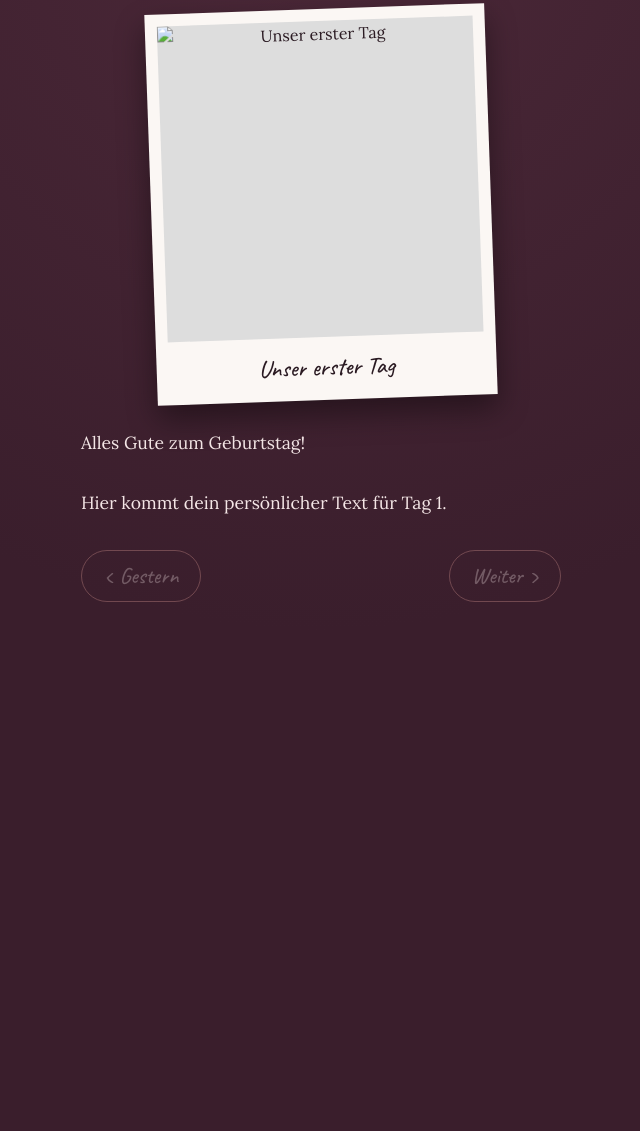
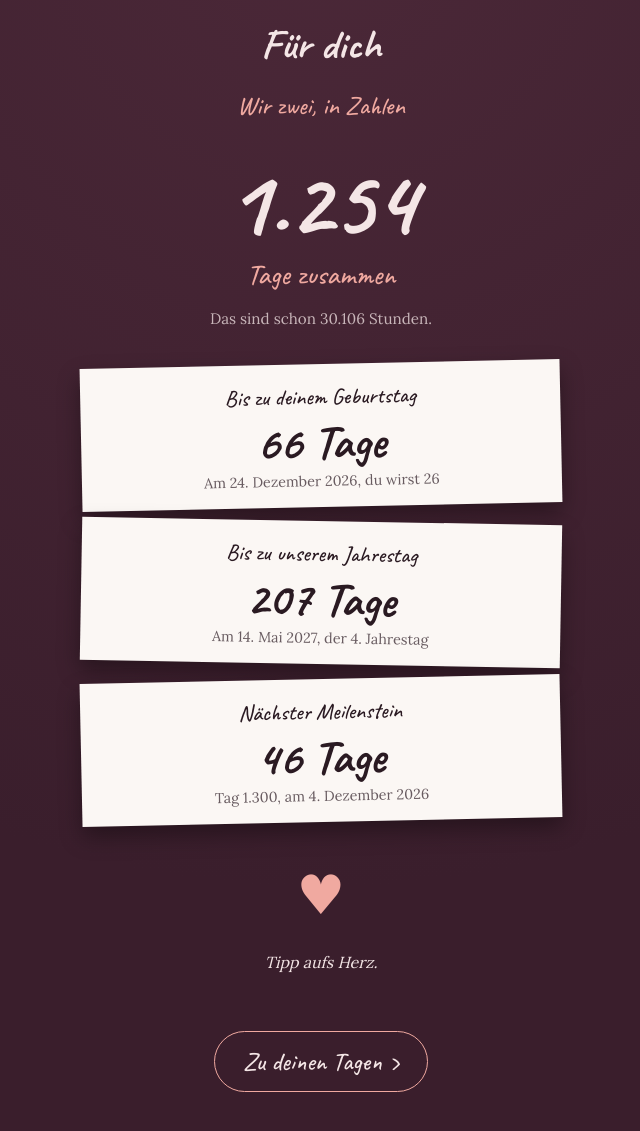
Before and after one commit to Jonas-sz/Test, a plain HTML site: page index.html in a window 1280 px wide. Shown: the part 87-1218 px from the top of the page, without its empty margins (319-959 px from the left). Before the commit the page ends 800 px from the top, so only its background shows below. Drawn offline with Linux system fonts and the light colour scheme.

Commit message:
Add files via upload

```diff
--- /dev/null
+++ b/config.js
@@ -0,0 +1,19 @@
+// ===== EINSTELLUNGEN STARTSEITE (Format: JJJJ-MM-TT) =====
+
+// Seit wann seid ihr zusammen? (= Jahrestag)
+const ZUSAMMEN_SEIT = "2023-05-14";
+
+// Ihr Geburtstag (Geburtsjahr egal, nur Monat und Tag zählen)
+const GEBURTSTAG = "2000-12-24";
+
+// Name auf der Startseite
+const NAME = "dich";
+
+// Sprüche, die beim Klick auf das Herz erscheinen (beliebig erweitern)
+const HERZ_SPRUECHE = [
+  "Du machst jeden Tag besser.",
+  "Mit dir wird sogar Warten schön.",
+  "Platzhalter: hier kommt ein Insider von euch.",
+  "Platzhalter: noch ein persönlicher Satz.",
+  "Ich freu mich auf alles, was noch kommt."
+];
--- a/eintraege.js
+++ b/eintraege.js
@@ -1,6 +1,6 @@
 // ===== EINSTELLUNGEN =====
 // Ihr Geburtstag = Tag 1 (Format: JJJJ-MM-TT)
-const START_DATUM = "2026-10-19";
+const START_DATUM = "2026-12-24";
 
 // ===== EINTRÄGE =====
 // Einer pro Tag, in der Reihenfolge. Bilder in den Ordner "bilder/" legen.
--- a/index.html
+++ b/index.html
@@ -10,28 +10,43 @@
   <link rel="stylesheet" href="style.css">
 </head>
 <body>
-  <main id="app">
-    <!-- Wird von script.js befüllt -->
-    <section id="countdown" hidden>
-      <h1>Noch nicht ganz …</h1>
-      <p id="countdown-text"></p>
+  <main>
+    <header class="hero">
+      <h1>Für <span id="name"></span></h1>
+      <p>Wir zwei, in Zahlen</p>
+    </header>
+
+    <section aria-live="polite">
+      <p class="big-number" id="tage-zusammen">0</p>
+      <p class="big-label" id="tage-label">Tage zusammen</p>
+      <p class="small-line" id="stunden-zusammen"></p>
     </section>
 
-    <section id="day" hidden>
-      <p id="day-label"></p>
-      <figure class="polaroid">
-        <img id="day-image" alt="">
-        <figcaption id="day-caption"></figcaption>
-      </figure>
-      <p id="day-text"></p>
-      <nav>
-        <button id="prev" aria-label="Voriger Tag">‹ Gestern</button>
-        <button id="next" aria-label="Nächster Tag">Weiter ›</button>
-      </nav>
+    <section class="cards">
+      <div class="card">
+        <p class="kicker">Bis zu deinem Geburtstag</p>
+        <p class="num" id="bis-geburtstag">–</p>
+        <p class="sub" id="geburtstag-sub"></p>
+      </div>
+      <div class="card">
+        <p class="kicker">Bis zu unserem Jahrestag</p>
+        <p class="num" id="bis-jahrestag">–</p>
+        <p class="sub" id="jahrestag-sub"></p>
+      </div>
+      <div class="card">
+        <p class="kicker">Nächster Meilenstein</p>
+        <p class="num" id="bis-meilenstein">–</p>
+        <p class="sub" id="meilenstein-sub"></p>
+      </div>
     </section>
+
+    <button id="herz" aria-label="Überraschungs-Satz anzeigen">♥</button>
+    <p id="herz-text">Tipp aufs Herz.</p>
+
+    <a class="cta" href="tage.html">Zu deinen Tagen ›</a>
   </main>
 
-  <script src="eintraege.js"></script>
-  <script src="script.js"></script>
+  <script src="config.js"></script>
+  <script src="start.js"></script>
 </body>
 </html>
--- /dev/null
+++ b/start.js
@@ -0,0 +1,88 @@
+(function () {
+  const TAG_MS = 24 * 60 * 60 * 1000;
+  const $ = (id) => document.getElementById(id);
+
+  function parse(str) {
+    const [j, m, t] = str.split("-").map(Number);
+    return new Date(j, m - 1, t);
+  }
+  function nurDatum(d) {
+    return new Date(d.getFullYear(), d.getMonth(), d.getDate());
+  }
+  function tageText(n) {
+    if (n === 0) return "Heute!";
+    if (n === 1) return "Morgen";
+    return n + " Tage";
+  }
+  function formatDatum(d) {
+    return d.toLocaleDateString("de-DE", { day: "numeric", month: "long", year: "numeric" });
+  }
+  // Nächstes Vorkommen von Monat/Tag (heute zählt mit)
+  function naechster(monat, tag, heute) {
+    let d = new Date(heute.getFullYear(), monat, tag);
+    if (d < heute) d = new Date(heute.getFullYear() + 1, monat, tag);
+    return d;
+  }
+
+  const seit = parse(ZUSAMMEN_SEIT);
+  const geb = parse(GEBURTSTAG);
+  const heute = nurDatum(new Date());
+
+  $("name").textContent = NAME;
+
+  // Tage zusammen
+  const tage = Math.max(0, Math.round((heute - seit) / TAG_MS));
+  $("tage-zusammen").textContent = tage.toLocaleString("de-DE");
+  $("tage-label").textContent = tage === 1 ? "Tag zusammen" : "Tage zusammen";
+
+  function stundenAktualisieren() {
+    const h = Math.max(0, Math.floor((Date.now() - seit.getTime()) / 3600000));
+    $("stunden-zusammen").textContent = "Das sind schon " + h.toLocaleString("de-DE") + " Stunden.";
+  }
+  stundenAktualisieren();
+  setInterval(stundenAktualisieren, 60000);
+
+  // Nächster Geburtstag
+  const nextGeb = naechster(geb.getMonth(), geb.getDate(), heute);
+  const bisGeb = Math.round((nextGeb - heute) / TAG_MS);
+  $("bis-geburtstag").textContent = tageText(bisGeb);
+  const alter = nextGeb.getFullYear() - geb.getFullYear();
+  $("geburtstag-sub").textContent = "Am " + formatDatum(nextGeb) + (alter > 0 ? ", du wirst " + alter : "");
+
+  // Nächster Jahrestag
+  const nextJahr = naechster(seit.getMonth(), seit.getDate(), heute);
+  const bisJahr = Math.round((nextJahr - heute) / TAG_MS);
+  $("bis-jahrestag").textContent = tageText(bisJahr);
+  const jahre = nextJahr.getFullYear() - seit.getFullYear();
+  $("jahrestag-sub").textContent = "Am " + formatDatum(nextJahr) + (jahre > 0 ? ", der " + jahre + ". Jahrestag" : "");
+
+  // Nächster Meilenstein (alle 100 Tage)
+  const meilenstein = Math.max(100, Math.ceil(tage / 100) * 100);
+  const rest = meilenstein - tage;
+  $("bis-meilenstein").textContent = tageText(rest);
+  const meilensteinDatum = new Date(seit.getFullYear(), seit.getMonth(), seit.getDate() + meilenstein);
+  $("meilenstein-sub").textContent = "Tag " + meilenstein.toLocaleString("de-DE") + ", am " + formatDatum(meilensteinDatum);
+
+  // Herz mit Sprüchen
+  let letzter = -1;
+  $("herz").addEventListener("click", function (e) {
+    if (HERZ_SPRUECHE.length) {
+      let i;
+      do { i = Math.floor(Math.random() * HERZ_SPRUECHE.length); }
+      while (HERZ_SPRUECHE.length > 1 && i === letzter);
+      letzter = i;
+      $("herz-text").textContent = HERZ_SPRUECHE[i];
+    }
+    const r = e.currentTarget.getBoundingClientRect();
+    for (let k = 0; k < 4; k++) {
+      const h = document.createElement("span");
+      h.className = "floating-heart";
+      h.textContent = "♥";
+      h.style.left = r.left + r.width / 2 + (Math.random() * 60 - 30) + "px";
+      h.style.top = r.top + "px";
+      h.style.color = "var(--accent)";
+      document.body.appendChild(h);
+      setTimeout(() => h.remove(), 1700);
+    }
+  });
+})();
--- a/style.css
+++ b/style.css
@@ -96,3 +96,80 @@ button:focus-visible { outline: 3px solid var(--text); outline-offset: 3px; }
 button:disabled { opacity: 0.3; cursor: default; }
 
 [hidden] { display: none !important; }
+
+/* ===== Startseite ===== */
+.back {
+  display: inline-block;
+  font-family: "Caveat", cursive;
+  font-size: 1.4rem;
+  color: var(--accent);
+  text-decoration: none;
+  margin-bottom: 8px;
+}
+
+.hero { margin: 8vh 0 28px; }
+.hero h1 { margin: 0 0 4px; }
+.hero p { margin: 0; color: var(--accent); font-family: "Caveat", cursive; font-size: 1.6rem; }
+
+.big-number {
+  font-family: "Caveat", cursive;
+  font-weight: 700;
+  font-size: 6rem;
+  line-height: 1;
+  margin: 18px 0 0;
+}
+.big-label { font-family: "Caveat", cursive; font-size: 1.8rem; color: var(--accent); margin: 0 0 6px; }
+.small-line { opacity: 0.75; font-size: 0.95rem; margin: 0 0 32px; }
+
+.cards { display: grid; gap: 14px; margin-bottom: 28px; }
+.card {
+  background: var(--paper);
+  color: var(--ink);
+  padding: 14px 18px;
+  box-shadow: 0 10px 22px rgba(0, 0, 0, 0.35);
+}
+.card:nth-child(odd) { transform: rotate(-1.2deg); }
+.card:nth-child(even) { transform: rotate(1deg); }
+.card .kicker { font-family: "Caveat", cursive; font-size: 1.4rem; margin: 0; }
+.card .num { font-family: "Caveat", cursive; font-weight: 700; font-size: 3rem; line-height: 1.1; margin: 0; }
+.card .sub { margin: 0; font-size: 0.9rem; opacity: 0.7; }
+
+#herz {
+  font-size: 3.4rem;
+  background: none;
+  border: none;
+  padding: 0;
+  cursor: pointer;
+  color: var(--accent);
+  transition: transform 0.15s;
+}
+#herz:hover { background: none; }
+#herz:active { transform: scale(1.25); }
+#herz-text { min-height: 3.4em; font-style: italic; margin: 6px auto 28px; max-width: 34ch; }
+
+.cta {
+  display: inline-block;
+  font-family: "Caveat", cursive;
+  font-size: 1.6rem;
+  color: var(--text);
+  text-decoration: none;
+  border: 1.5px solid var(--accent);
+  border-radius: 999px;
+  padding: 8px 28px;
+}
+.cta:hover { background: var(--accent); color: var(--ink); }
+
+.floating-heart {
+  position: fixed;
+  pointer-events: none;
+  font-size: 1.6rem;
+  animation: floatUp 1.6s ease-out forwards;
+  z-index: 10;
+}
+@keyframes floatUp {
+  from { opacity: 1; transform: translateY(0) scale(1); }
+  to { opacity: 0; transform: translateY(-140px) scale(1.5); }
+}
+@media (prefers-reduced-motion: reduce) {
+  .floating-heart { animation: none; opacity: 0; }
+}
```
Also changed, not shown: tage.html (added, +38 -0 lines).
